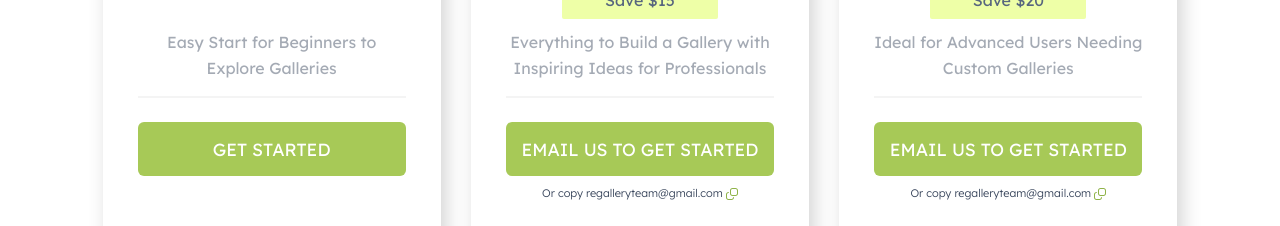
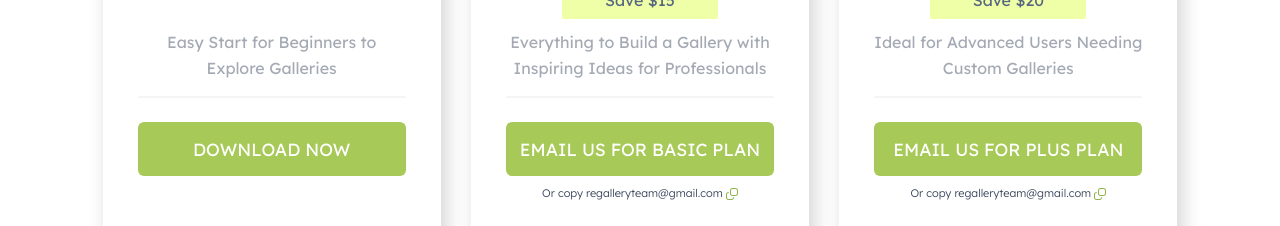
Before and after one commit to GrigorHarutyunian/regallery, a React (Vite) app: page / in a window 1280 px wide. Shown: the part 5040-5266 px from the top of the page. Built offline with nearby package versions, Linux system fonts and the light colour scheme.

Commit message:
deploy for git

```diff
--- a/src/components/pricing/PricingCard.tsx
+++ b/src/components/pricing/PricingCard.tsx
@@ -15,7 +15,7 @@ const PricingCard: React.FC<PricingDTO> = ({
   const [tooltipText, setTooltipText] = useState<string>("Copy");
 
   const handleCopy = () => {
-    setTooltipText("Copied!");
+    setTooltipText("Copied");
     setTimeout(() => setTooltipText("Copy"), 2000);
   };
 
@@ -46,7 +46,7 @@ const PricingCard: React.FC<PricingDTO> = ({
       {title === "Starter" ? (
         <>
           <a target={"_blank"} href={href}>
-            <div className="pricing-card__btn">GET STARTED</div>
+            <div className="pricing-card__btn">DOWNLOAD NOW</div>
           </a>
           <div className="pricing-card__btn_copy"></div>
         </>
@@ -57,7 +57,9 @@ const PricingCard: React.FC<PricingDTO> = ({
             href={`mailto: regalleryteam@gmail.com?subject=I’m%20interested%20in%20upgrading%20to%20the%20${title}%20plan&body=I’m%20interested%20in%20upgrading%20my%20plan.%20Please%20reach%20out%20to%20me%20with%20the%20next%20steps.%20Thank%20you.`}
             target="_top"
           >
-            <div className="pricing-card__btn">EMAIL US TO GET STARTED</div>
+            <div className="pricing-card__btn">
+              EMAIL US FOR {title.toUpperCase()} PLAN
+            </div>
           </a>
           <div className="pricing-card__btn_copy">
             <span>
```
